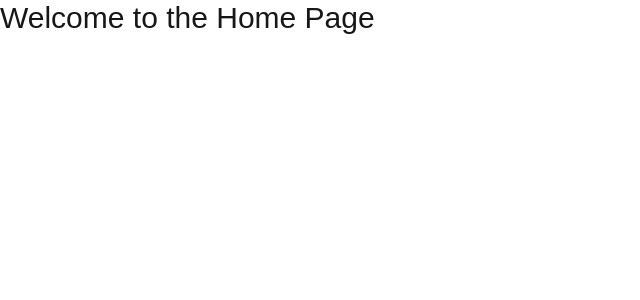
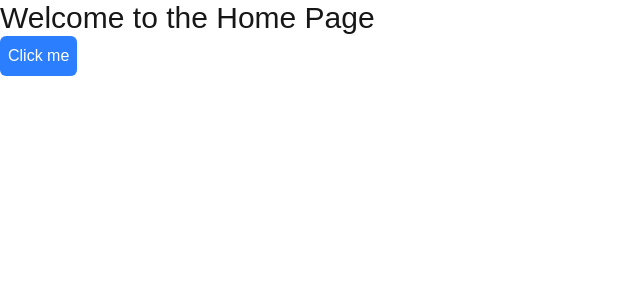
Before and after one commit to AntonOvsiannikov/dev-overflow, a Next.js app: page / in a window 1280 px wide. Shown: the top 300 px of the page, without its empty margins (0-640 px from the left). Built offline with nearby package versions, Linux system fonts and the light colour scheme.

Commit message:
do something

```diff
--- a/app/page.tsx
+++ b/app/page.tsx
@@ -1,7 +1,10 @@
 const Page = () => {
-  return <div>
-    <h1 className="text-3xl">Welcome to the Home Page</h1>
-  </div>;
+  return (
+    <div>
+      <h1 className="text-3xl">Welcome to the Home Page</h1>
+      <button className="rounded-md bg-blue-500 p-2 text-white">Click me</button>
+    </div>
+  );
 };
 
 export default Page;
```
